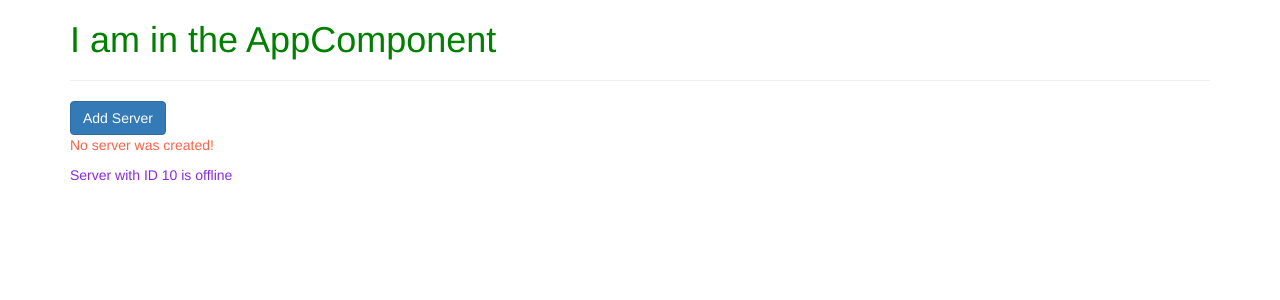
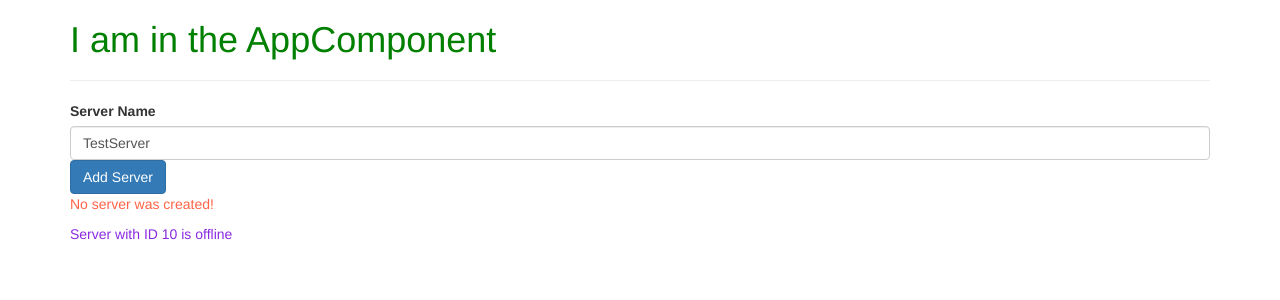
Before and after one commit to mvnshrikanth/my-first-app, an Angular app: page / in a window 1280 px wide. Shown: the top 300 px of the page. Built offline with nearby package versions, Linux system fonts and the light colour scheme.

Commit message:
data binding examples

```diff
--- a/src/app/app.module.ts
+++ b/src/app/app.module.ts
@@ -1,11 +1,11 @@
 import { BrowserModule } from '@angular/platform-browser';
 import { NgModule } from '@angular/core';
-import {FormsModule} from '@angular/forms';
+import { FormsModule } from '@angular/forms';
 import { HttpModule } from '@angular/http';
 
 import { AppComponent } from './app.component';
 import { WarningAlertComponent } from './warning-alert/warning-alert.component'
-import{SuccessAlertComponent} from './success-alert/success-alert.component'
+import { SuccessAlertComponent } from './success-alert/success-alert.component'
 
 @NgModule({
   declarations: [
--- a/src/app/warning-alert/warning-alert.component.html
+++ b/src/app/warning-alert/warning-alert.component.html
@@ -1,3 +1,6 @@
+<label>Server Name</label>
+<!-- <input type="text" class="form-control" (input)="onUpdateServerName($event)"> -->
+<input type="text" class="form-control" [(ngModel)]="serverName">
+<!-- <p>{{serverName}}</p> -->
 <button class="btn btn-primary" [disabled]="!allowNewServer" (click)="onCreateServer()">Add Server</button>
-<!-- <p [innerText]="allowNewServer"></p> -->
 <p>{{serverCreationStatus}}</p>
--- a/src/app/warning-alert/warning-alert.component.ts
+++ b/src/app/warning-alert/warning-alert.component.ts
@@ -8,17 +8,21 @@ import { Component, OnInit } from '@angular/core';
 export class WarningAlertComponent implements OnInit {
   allowNewServer: boolean = false;
   serverCreationStatus: string = 'No server was created!';
+  serverName = 'TestServer';
   constructor() {
     setTimeout(() => {
-      this.allowNewServer=true;
+      this.allowNewServer = true;
     }, 2000);
   }
 
   ngOnInit() {
   }
 
-onCreateServer(){
-  this.serverCreationStatus='Server was created!';
+  onCreateServer() {
+    this.serverCreationStatus = 'Server was created! ' + this.serverName;
+  }
+
+  onUpdateServerName() {
+    this.serverName = (<HTMLInputElement>event.target).value;
+  }
 }
-
-}
```
